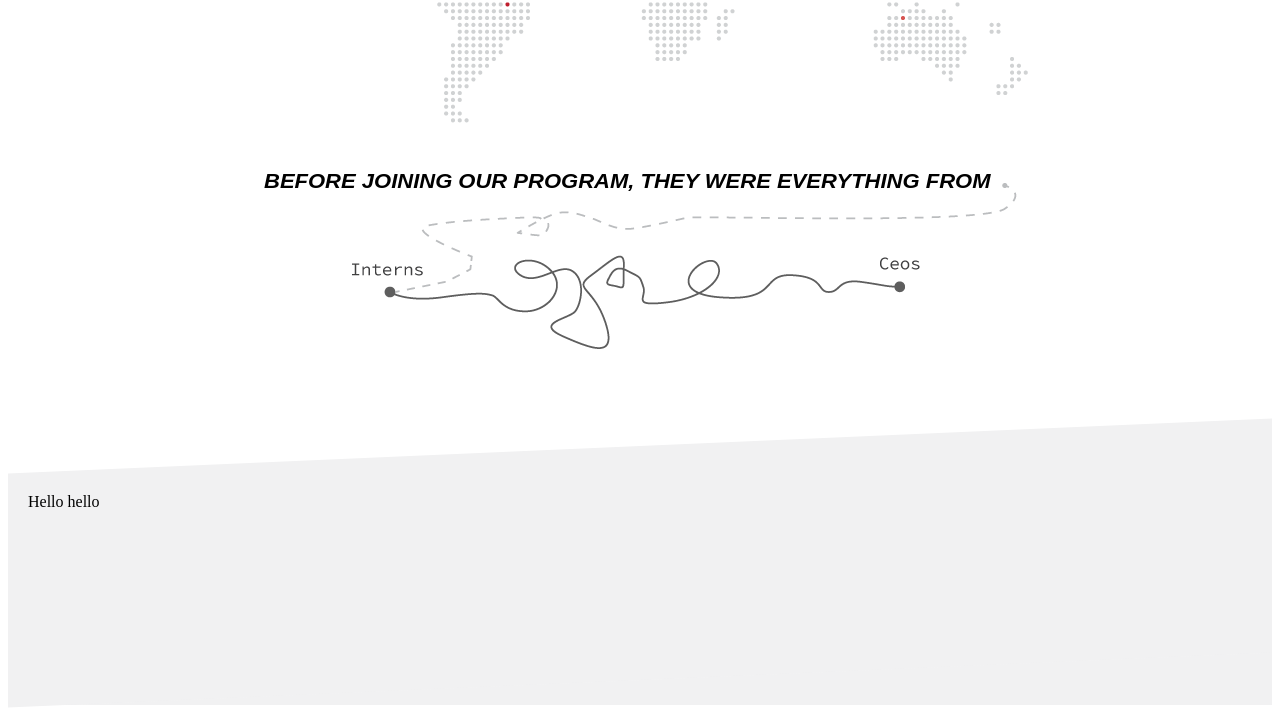
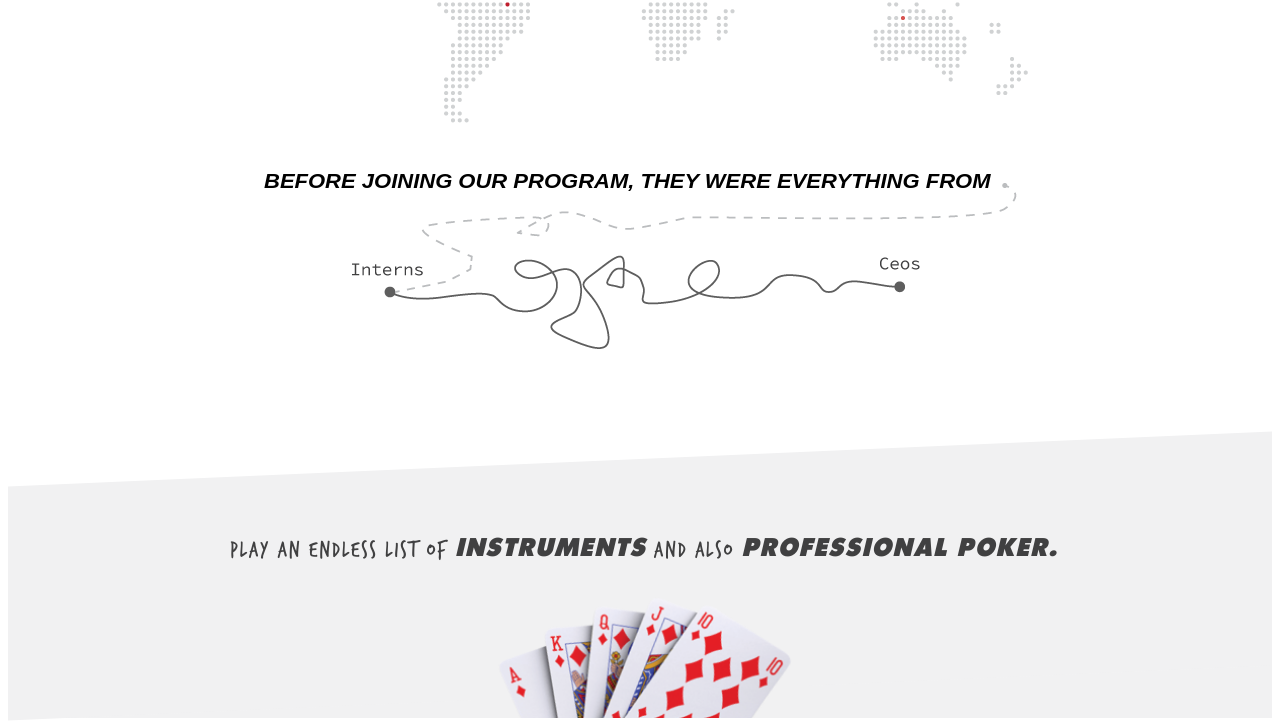
Before and after one commit to brittjs/student-outcomes, a plain HTML site: page index.html in a window 1280 px wide. Shown: the part 1804-2530 px from the top of the page. Drawn offline with Linux system fonts and the light colour scheme.

Commit message:
poker div

```diff
--- a/css/style.css
+++ b/css/style.css
@@ -30,7 +30,7 @@ trashHand.ttf set to installable to be able to support IE9+ browsers
 
 @font-face {
   font-family: 'TrashHand';
-  src: url('TrashHand.ttf')  format('truetype'); /* Safari, Android, iOS */
+  src: url('fonts/TrashHand.ttf')  format('truetype'); /* Safari, Android, iOS */
 }
 
 .centerContent {
@@ -186,10 +186,16 @@ div#ourStudents {
 }
 
 .poker-container {
-background: #f1f1f2;
-position: relative;
-height: 212px;
+  background: #f1f1f2;
+  position: relative;
+  height: 212px;
 }
+
+.poker-container img {
+  height: 140px;
+  margin-top: -17px;
+}
+
 
 .poker-container:before {
   content: '';
@@ -208,8 +214,20 @@ height: 212px;
 }
 
 .innerPoker {
-  margin: 10px 0;
-  padding: 0 20px;
+  margin-left: 16%;
+  padding: 25px 20px;
   padding-bottom: 10px;
   position: relative;
+  font-family: 'TrashHand';
+  font-size: 23px;
+  color: #404041;
+  letter-spacing: 0.08em;
+  -webkit-transform: scale(1, 1.06);
 }
+
+#futura {
+  font-size: 24px;
+  font-family: 'FuturaBQExtraBold';
+  letter-spacing: 0.07em;
+  font-style: italic;
+}
--- a/index.html
+++ b/index.html
@@ -42,18 +42,18 @@
     </p>
     <img class="centerContent" id="map" src="images/theyspeak.png" />
     <div id="internsToCeos">
-     <!--  <center> -->
         <p id="beforeJoining">
           BEFORE JOINING OUR PROGRAM, THEY WERE EVERYTHING FROM
         </p>
-      <!-- </center> -->
       <img src="images/internstoceos.png" />
     </div>
   </div>
 
   <div class="poker-container">
-    <p class="innerPoker">Hello hello</p>
+    <p class="innerPoker">play an endless list of <span id="futura">INSTRUMENTS</span> and also <span id="futura">PROFESSIONAL POKER.</span></p>
+    <img class="poker-container centerContent" src="images/poker.png" />
   </div>
+
 
 </body>
 </html>
```
